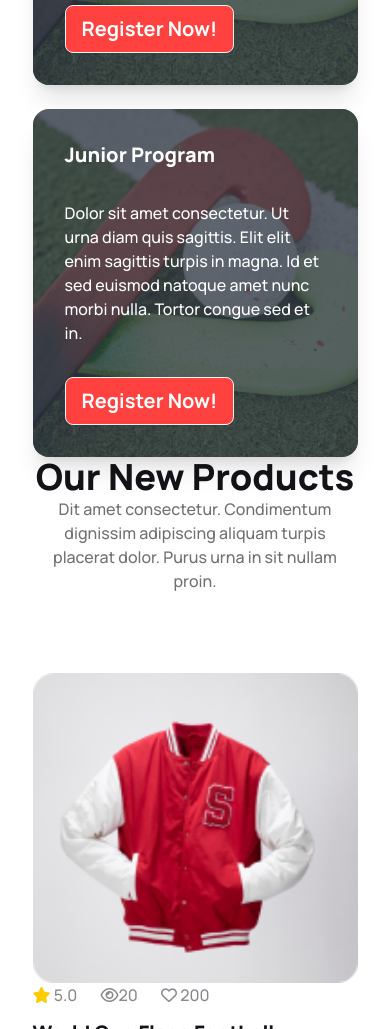
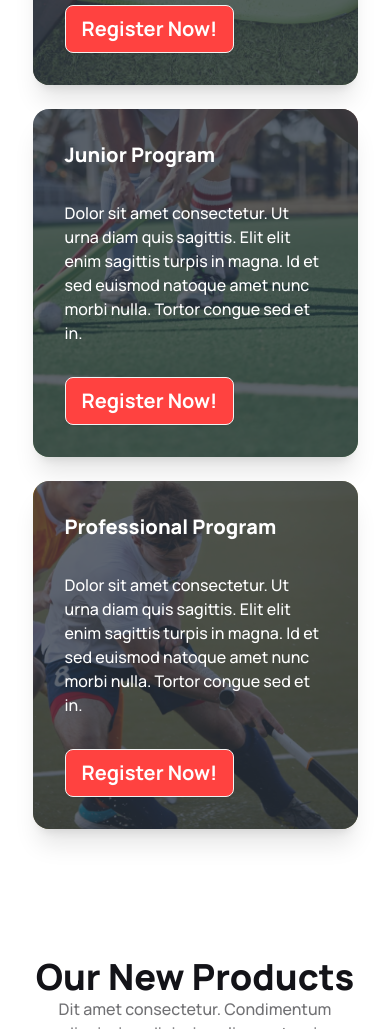
Before and after one commit to rnrabi/hockeys-main, a plain HTML site: page index.html in a window 390 px wide. Shown: the part 2319-3348 px from the top of the page. Drawn offline with nearby package versions, Linux system fonts and the light colour scheme.

Commit message:
program section is ok with responsive

```diff
--- a/index.html
+++ b/index.html
@@ -139,7 +139,7 @@
         </section>
 
         <section>
-            <div class="container mx-auto w-10/12">
+            <div class="container mx-auto w-10/12 my-32">
                 <h2 class="text-[#131318] text-3xl font-extrabold text-center manrope py-6">Program Sections</h2>
                 <p class="lg:w-1/2 mx-auto text-center manrope text-xl font-medium text-[#13131899]">Dit amet consectetur. Condimentum dignissim adipiscing aliquam turpis placerat dolor. Purus urna in
                     sit nullam proin. </p>
@@ -147,7 +147,7 @@
                 <div>
                     <div class="lg:flex justify-between items-center gap-6 mt-20">
                         <div class="mb-6">
-                            <div class="card bg-base-100 shadow-xl image-full">
+                            <div class="card bg-base-100 shadow-xl image-full lg:mb-0">
                                 <figure><img src="Images/2.png"
                                         alt="hockeys" /></figure>
                                 <div class="card-body">
@@ -161,9 +161,9 @@
                             </div>
                         </div>
 
-                        <div>
+                        <div class="mb-6">
                             <div class="card bg-base-100 shadow-xl image-full">
-                                <figure><img src="Images/2.png"
+                                <figure><img src="Images/3.png"
                                         alt="hockeys" /></figure>
                                 <div class="card-body">
                                     <h2 class="card-title text-white manrope text-xl font-extrabold">Junior Program</h2>
@@ -178,7 +178,20 @@
 
                     </div>
 
-                    <div></div>
+                    <div class="">
+                        <div class="card bg-base-100 shadow-xl image-full">
+                            <figure><img class="" src="Images/4.png"
+                                alt="hockeys" /></figure>
+                            <div class="card-body">
+                                <h2 class="card-title text-white manrope text-xl font-extrabold">Professional Program</h2>
+                                <p class="text-white manrope text-base font-medium py-6">Dolor sit amet consectetur. Ut urna diam quis sagittis. Elit elit
+                                    enim sagittis turpis in magna. Id et sed euismod natoque amet nunc morbi nulla. Tortor congue sed et in.</p>
+                                <div class="card-actions justify-start">
+                                    <button class="btn  bg-[#FF4240] text-white manrope font-bold text-xl">Register Now!</button>
+                                </div>
+                            </div>
+                        </div>
+                    </div>
                 </div>
             </div>
         </section>
```
